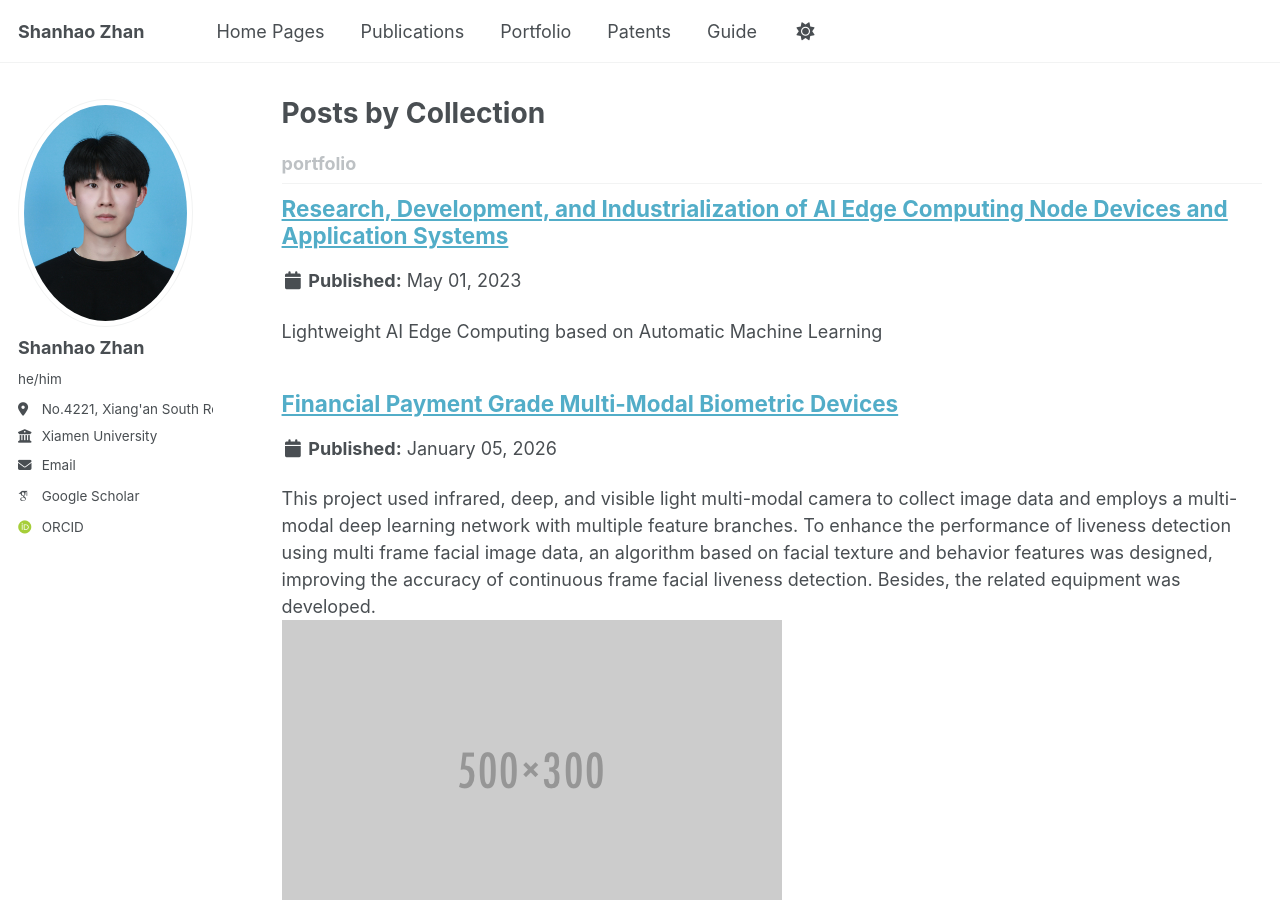
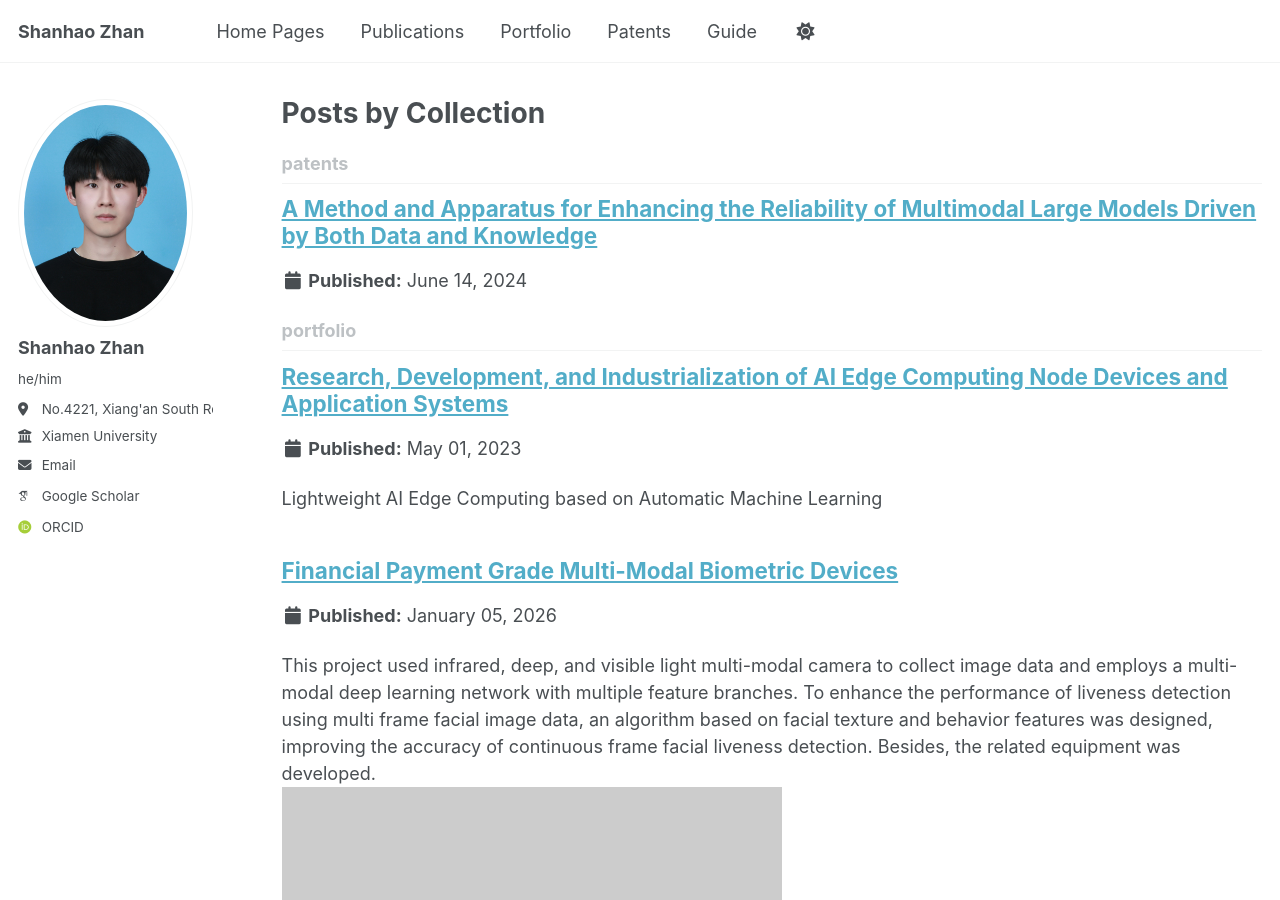
Before and after one commit to dreamfly86/dreamfly86.github.io, a Jekyll site: the page built from _pages/collection-archive.html, in a window 1280 px wide and 900 px high. Built offline with Jekyll 4.4.1, drawn with Linux system fonts in a browser that asks for light colours; some web fonts are replaced; a script bundle is joined from its source files by our own code; library files that are not in the unit come from our copies; part of the change alters nothing that is shown.

Commit message:
Update _config.yml

```diff
--- a/_config.yml
+++ b/_config.yml
@@ -233,7 +233,9 @@ collections:
   talks:
     output: true
     permalink: /:collection/:path/
-
+  patents:
+    output: true
+    permalink: /:collection/:path/
 
 # These settings control how pages and collections are included in the site
 defaults:
```
